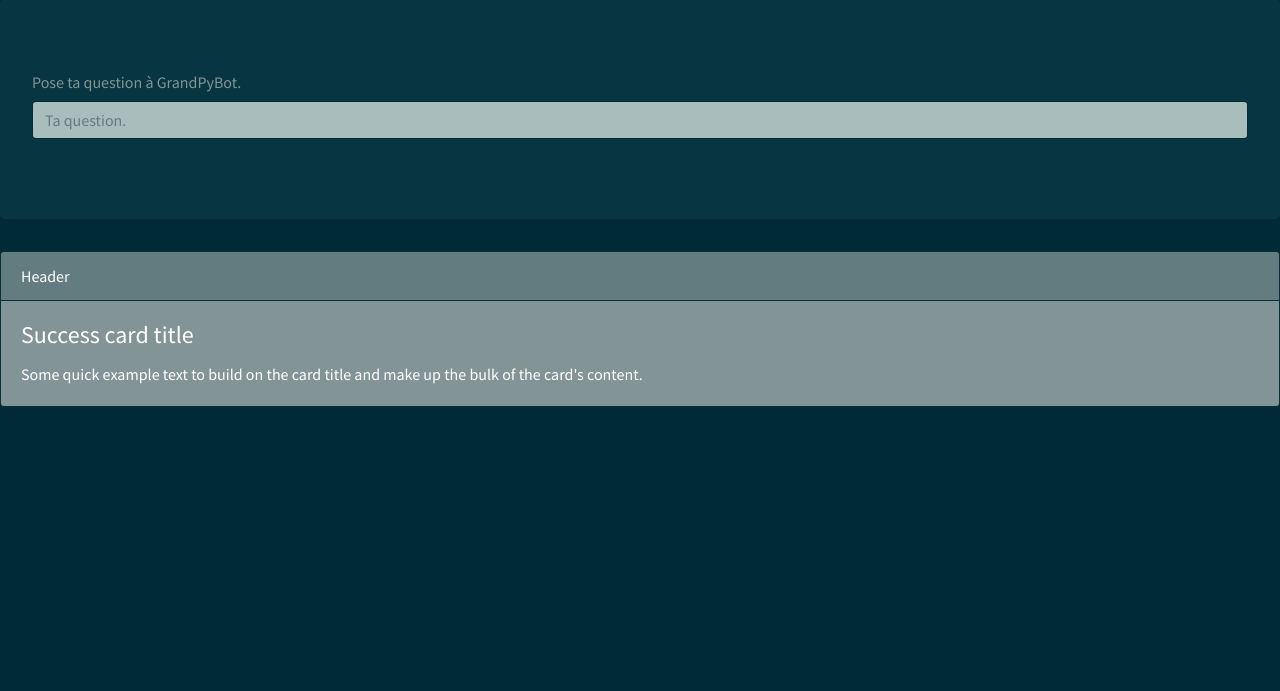
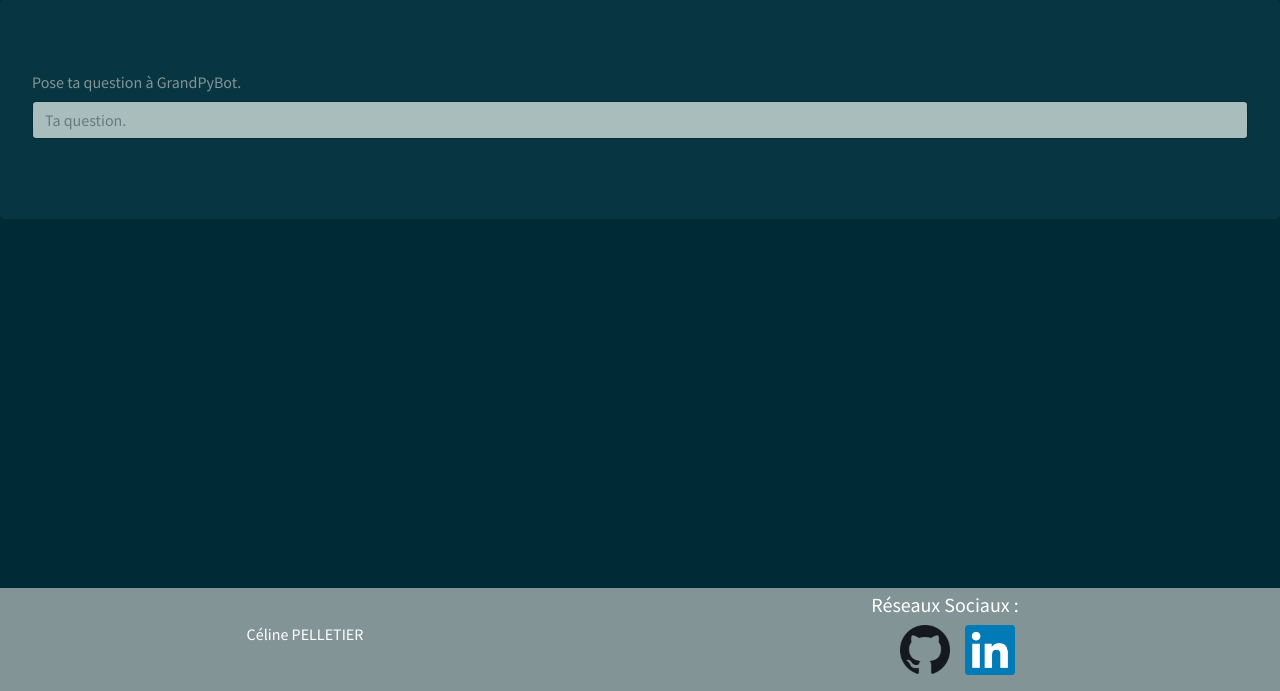
Before and after one commit to micktymoon/P7_GrandPy_Bot, a Flask app: page / in a window 1280 px wide. Shown: the part 109-800 px from the top of the page. Run offline with Flask 2, Linux system fonts and the light colour scheme; some libraries are stand-ins or nearby versions.

Commit message:
footer ajouter avec image reseaux + lien

```diff
--- /dev/null
+++ b/app/static/css/style.css
@@ -0,0 +1,50 @@
+header
+{
+	min-width: auto;
+	background-color: #b58900;
+	color: white;
+	text-align: center;
+}
+
+footer
+{
+	display: flex;
+	background-color: #839496;
+	color: white;
+	position: absolute;
+	bottom: 0;
+	padding-top: 5px;
+	width: 100%;
+}
+
+#nom
+{
+	width: 100%;
+	text-align: center;
+}
+
+#reseaux
+{
+	width: 100%;
+	text-align: center;
+}
+
+#conteneur
+{
+	display: flex;
+	justify-content: space-around;
+	align-items: center;
+	width: 100%;
+}
+
+#reseaux ul
+{
+	list-style-type: none;
+	display: flex;
+	justify-content: center;
+}
+
+#reseaux li
+{
+	margin-right: 15px;
+}
--- a/app/templates/accueil.html
+++ b/app/templates/accueil.html
@@ -2,19 +2,16 @@
 <html lang="fr">
     <head>
         <meta charset="utf-8" />
+        <link rel="stylesheet" href="static/css/style.css">
         <link rel="stylesheet" href="https://stackpath.bootstrapcdn.com/bootswatch/4.5.2/solar/bootstrap.min.css" integrity="sha384-NCwXci5f5ZqlDw+m7FwZSAwboa0svoPPylIW3Nf+GBDsyVum+yArYnaFLE9UDzLd" crossorigin="anonymous">
         <title>{{ title if title else 'Pas de titre'}}</title>
     </head>
 
     <body>
-    	<header style="
-    		min-width: auto;
-    		background-color: #b58900;
-    		color: white;
-    		text-align: center;
-    		">
+
+    	<header>
 			<h1 class="display-4">
-				<img src="static/logo2.png" width="100" height="100">
+				<img src="static/images/logo2.png" width="100" height="100">
 				GrandPyBot raconte moi une histoire!
 			</h1>
     	</header>
@@ -26,15 +23,23 @@
 			</div>
     	</div>
 
-    	<footer >
-    		<div class="card text-white bg-secondary mb-3" style="max-width: auto;">
-			  <div class="card-header">Header</div>
-			  <div class="card-body">
-			    <h4 class="card-title">Success card title</h4>
-			    <p class="card-text">Some quick example text to build on the card title and make up the bulk of the card's content.</p>
-			  </div>
-			</div>
-
+    	<footer>
+    		<div id="conteneur" class="row">
+				<div id="nom" class="col-12 col-md-6 ">
+					<p>Céline PELLETIER</p>
+	    		</div>
+	    		<div id="reseaux" class="col-12 col-md-6 ">
+	    			<h5> Réseaux Sociaux :</h5>
+	    			<ul>
+	    				<li>
+	    					<a href="https://github.com/micktymoon/P7_GrandPy_Bot"><img src="static/images/github.png" width="50" height="50"></a>
+	    				</li>
+	    				<li>
+	    					<a href="https://www.linkedin.com/in/céline-pelletier-585170192"><img src="static/images/linkedin.png" width="50" height="50"></a>
+	    				</li>
+	    			</ul>
+	    		</div>
+    		</div>
     	</footer>
 
 
```
Also changed, not shown: app/static/images/github.png (added), app/static/images/linkedin.png (added), app/static/images/logo2.png (renamed from app/static/logo2.png), app/static/logo.jpg (deleted), app/static/logo3.png (deleted), app/static/papy.jpg (deleted), app/static/pere-castore.png (deleted).
